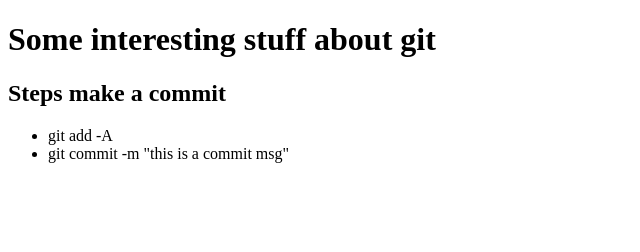
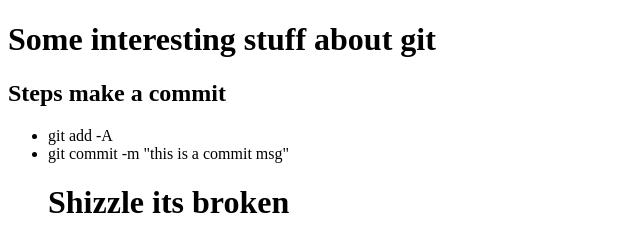
Before and after one commit to 2byrdp09/my_new_project, a plain HTML site: page index.html in a window 1280 px wide. Shown: the whole page, without its empty margins (0-640 px from the left). Drawn offline with Linux system fonts and the light colour scheme.

Commit message:
we've broken a file

```diff
--- a/index.html
+++ b/index.html
@@ -11,6 +11,8 @@
             <li>git add -A</li>
             <li>git commit -m "this is a commit msg"</li>
 
+            <h1>Shizzle its broken</h1>
+
         </ul>
     </body>
 
```
